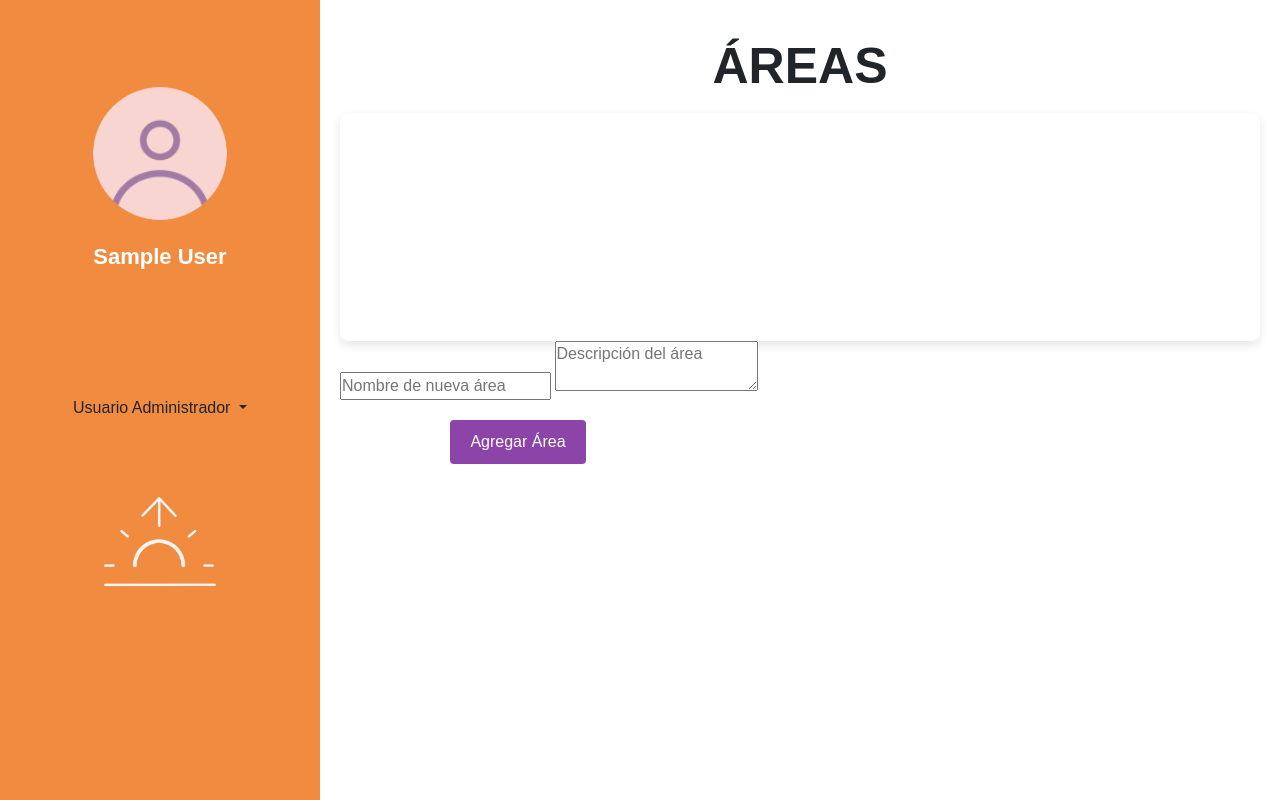
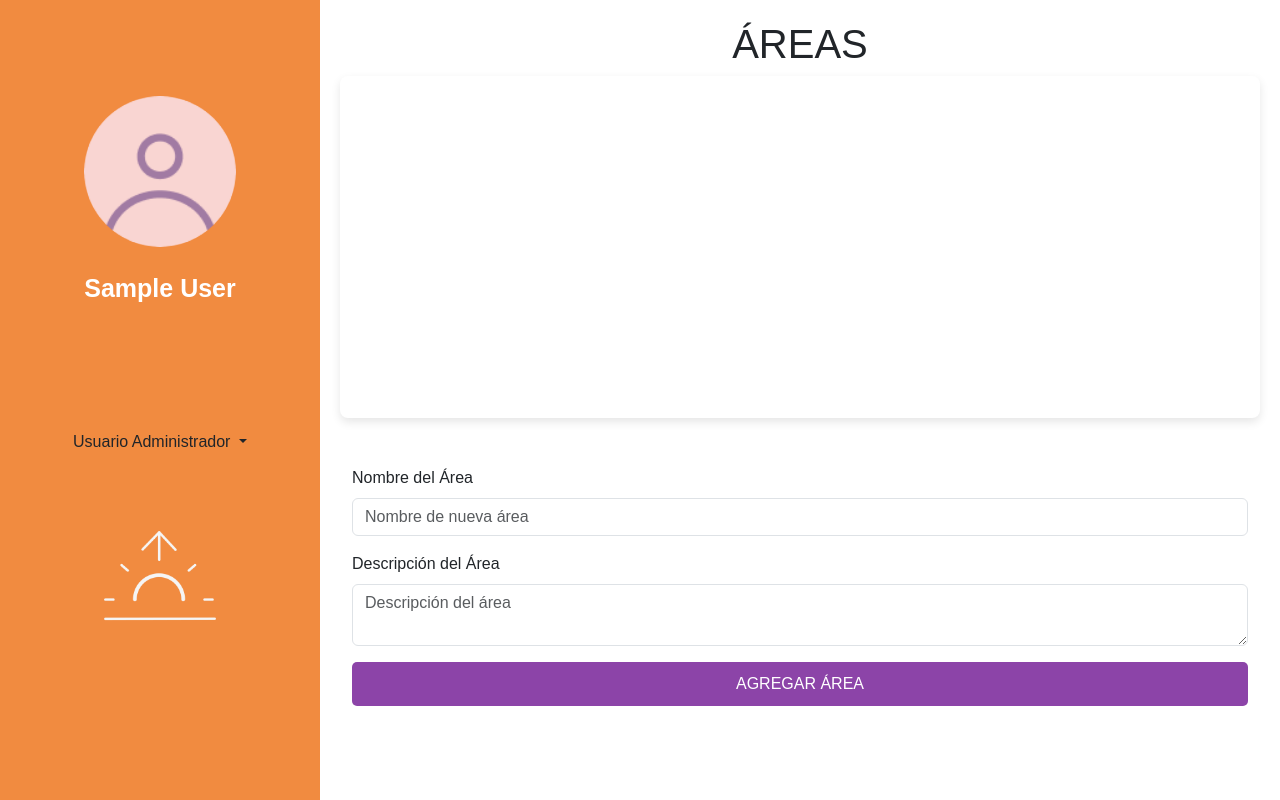
Before and after one commit to callmedems/AuroLuxe_Project, a PHP site: page /welcome.php in a window 1280 px wide. Run offline with PHP 8.4, Linux system fonts and the light colour scheme; the visitor is signed in with stand-in values (Sample User, id 1); data that the repository does not hold is empty.

Commit message:
gave format to admin mainpage

```diff
--- a/assets/css/welcome.css
+++ b/assets/css/welcome.css
@@ -4,7 +4,7 @@
     box-sizing: border-box;
     margin: 0;
     padding: 0;
-    font-family: 'LucidaSansDemiBold', sans-serif; /* Fuente global */
+    font-family: 'LucidaSansBold', sans-serif; /* Fuente global */
 }
 
 body {
@@ -23,7 +23,7 @@
 .dashboard2 {
     display: flex;
     width: 100%;
-    height: 30%;
+    height: 45%;
     box-shadow: 0 4px 10px rgba(0, 0, 0, 0.1);
     border-radius: 8px;
     overflow: hidden;
@@ -74,7 +74,7 @@
 
 .username {
     margin-top: 15%;
-    font-size: 22px;
+    font-size: 25px;
     font-weight: bold;
 }
 
@@ -190,3 +190,24 @@
     justify-content: center;
     align-items: center;
 }
+
+/* Estilo personalizado para el botón "Agregar Área" */
+.btn-custom {
+    background-color: #8c44a8 !important; /* Nuevo color personalizado */
+    color: white !important; /* Texto blanco */
+    border: none !important; /* Sin borde */
+    padding: 10px 20px !important; /* Espaciado alrededor del texto */
+    font-size: 16px !important; /* Tamaño de la fuente */
+    border-radius: 5px !important; /* Bordes redondeados */
+    transition: background-color 0.3s !important; /* Efecto de transición al pasar el mouse */
+    transition: background-color 0.3s ease, transform 0.2s ease !important;
+}
+
+.btn-custom:hover {
+    background-color: #6f2f88 !important; /* Color más oscuro cuando se pasa el mouse */
+    transform: translateY(-2px) !important;
+}
+
+.btn-custom:active {
+    transform: translateY(-2px) !important;
+}
--- a/welcome.php
+++ b/welcome.php
@@ -35,7 +35,7 @@
 <head>
     <meta charset="UTF-8">
     <meta name="viewport" content="width=device-width, initial-scale=1.0">
-    <title>AuroLuxe Admin Dashboard</title>
+    <title>AuroLuxe Mainpage</title>
     <link rel="stylesheet" href="assets/css/welcome.css">
     <link href="https://cdn.jsdelivr.net/npm/bootstrap@5.3.0-alpha1/dist/css/bootstrap.min.css" rel="stylesheet">
 </head>
@@ -43,8 +43,8 @@
     <div class="dashboard">
         <!-- Sidebar -->
         <aside class="sidebar">
-            <div class="profile">
-                <img src="assets/images/Genericavatar.png" alt="User   Avatar" class="avatar">
+            <div class="profile text-center">
+                <img src="assets/images/Genericavatar.png" alt="User Avatar" class="avatar">
                 <p class="username"><?php echo $_SESSION['name']; ?></p>
             </div>
             <nav class="nav flex-column">
@@ -53,7 +53,7 @@
                         Usuario Administrador
                     </button>
                     <ul class="dropdown-menu" aria-labelledby="dropdownMenuButton">
-                        <li><a class="dropdown-item" href="#">AdminUser  </a></li>
+                        <li><a class="dropdown-item" href="#">AdminUser</a></li>
                     </ul>
                 </div>
             </nav>
@@ -62,23 +62,36 @@
 
         <!-- Main Content -->
         <main class="main">
-            <p>ÁREAS</p>
+            <h1 class="text-center">ÁREAS</h1>
+
+            <!-- Mostrar áreas -->
             <div class="dashboard2">
                 <?php foreach ($areas as $area): ?>
-                    <button class="area-btn" onclick="location.href='admin_dashboard.php?area_id=<?php echo $area['id']; ?>'">
+                    <button class="area-btn btn btn-outline-primary" onclick="location.href='admin_dashboard.php?area_id=<?php echo $area['id']; ?>'">
                         <?php echo htmlspecialchars($area['area']); ?>
                     </button>
                 <?php endforeach; ?>
             </div>
 
             <!-- Formulario para agregar nueva área -->
-            <form method="POST" class="add-area-form">
-                <input type="text" name="new_area" placeholder="Nombre de nueva área" required>
-                <textarea name="description" placeholder="Descripción del área" required></textarea> <!-- Campo para descripción -->
-                <button type="submit" class="add-area">Agregar Área</button>
-            </form>
+            <div class="container mt-5">
+                <form method="POST" class="add-area-form">
+                    <div class="mb-3">
+                        <label for="new_area" class="form-label">Nombre del Área</label>
+                        <input type="text" name="new_area" id="new_area" class="form-control" placeholder="Nombre de nueva área" required>
+                    </div>
+                    <div class="mb-3">
+                        <label for="description" class="form-label">Descripción del Área</label>
+                        <textarea name="description" id="description" class="form-control" placeholder="Descripción del área" required></textarea>
+                    </div>
+                    <div class="d-grid gap-2">
+                        <button type="submit" class="btn btn-custom">AGREGAR ÁREA</button>
+                    </div>
+                </form>
+            </div>
         </main>
     </div>
+
     <script src="https://cdn.jsdelivr.net/npm/bootstrap@5.3.0-alpha1/dist/js/bootstrap.bundle.min.js"></script>
 </body>
 </html>
```
